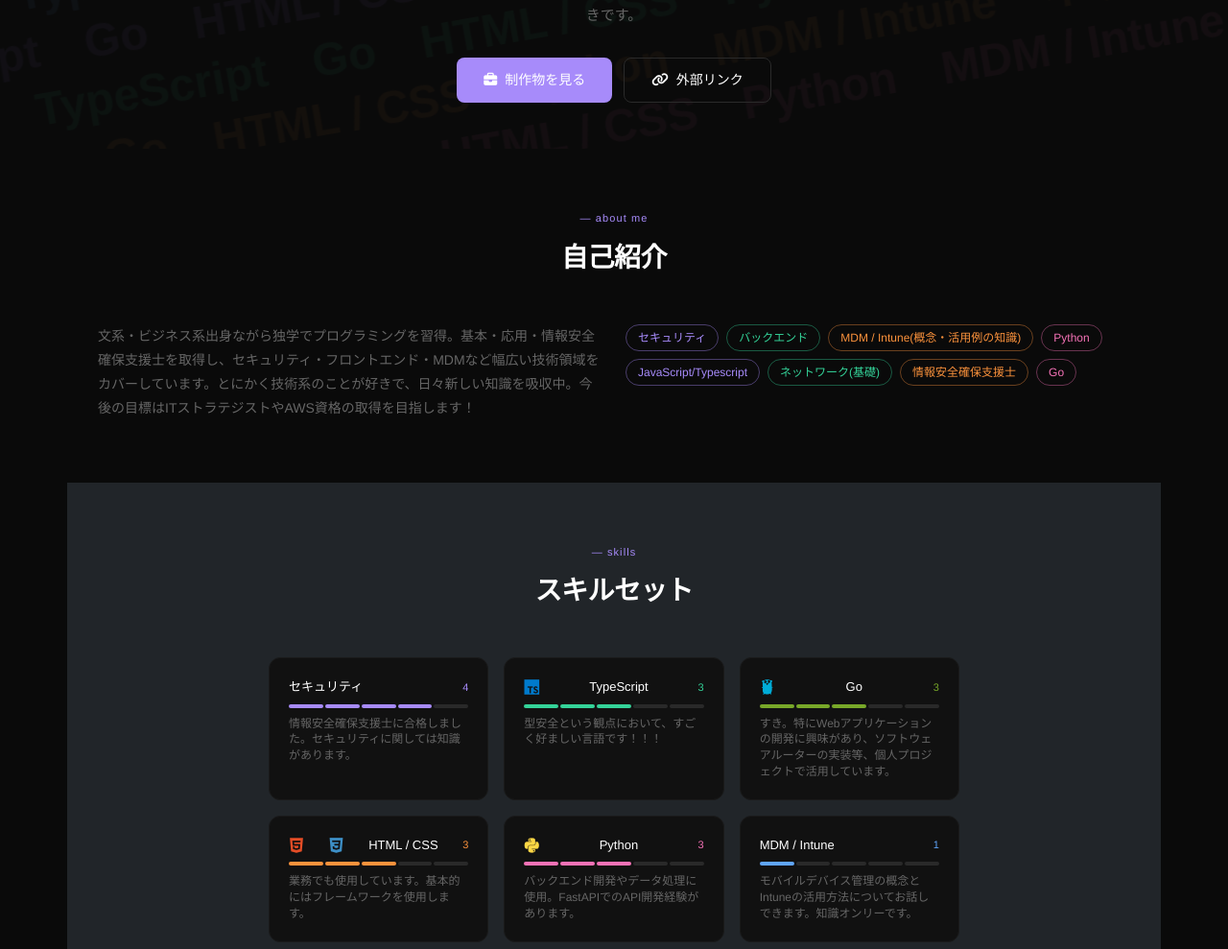
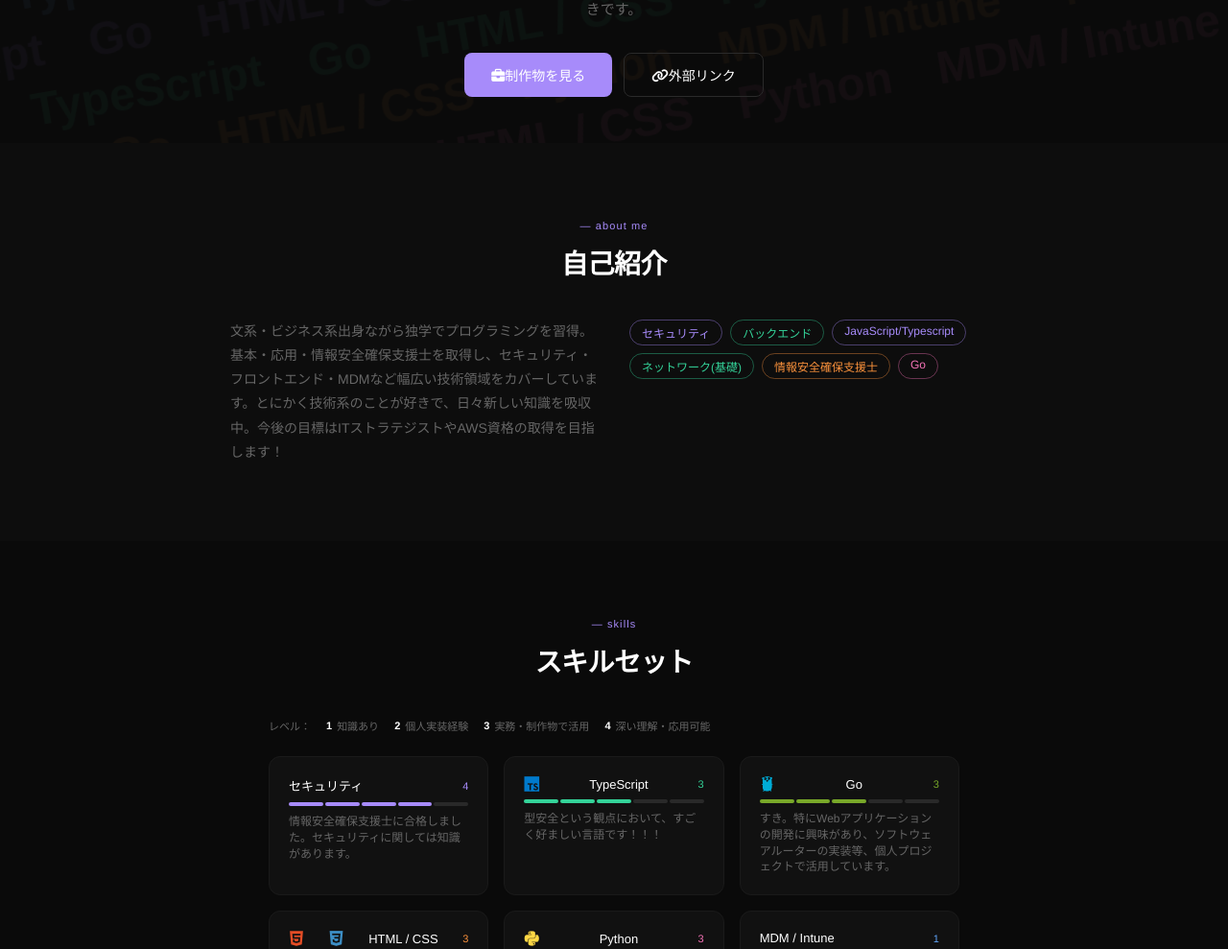
Before and after one commit to Reeeid/portfolio.github.io, a website with bundled scripts: page index.html in a window 1280 px wide. Shown: the part 391-1380 px from the top of the page at 96% size. Built offline with nearby package versions, Linux system fonts and the light colour scheme.

Commit message:
レスポンシブ・最終修正

```diff
--- a/index.html
+++ b/index.html
@@ -5,7 +5,17 @@
   <meta charset="UTF-8">
   <meta name="viewport" content="width=device-width, initial-scale=1.0">
   <title>Portfolio - R3id</title>
-  <link href="https://cdn.jsdelivr.net/npm/bootstrap@5.3.0/dist/css/bootstrap.min.css" rel="stylesheet">
+
+  <!-- OGP -->
+  <meta property="og:title" content="Portfolio - R3id">
+  <meta property="og:description" content="文系出身の独学エンジニア。セキュリティ・バックエンド・フロントエンドまで幅広くやっています。">
+  <meta property="og:type" content="website">
+  <meta property="og:url" content="https://reeeid.github.io/portfolio.github.io/">
+  <meta name="twitter:card" content="summary">
+  <meta name="twitter:site" content="@R3ID_0107">
+  <meta name="twitter:title" content="Portfolio - R3id">
+  <meta name="twitter:description" content="文系出身の独学エンジニア。セキュリティ・バックエンド・フロントエンドまで幅広くやっています。">
+
   <link rel="stylesheet" href="https://cdnjs.cloudflare.com/ajax/libs/font-awesome/6.4.0/css/all.min.css">
   <link rel="stylesheet" href="https://cdn.jsdelivr.net/gh/devicons/devicon@latest/devicon.min.css">
   <link rel="stylesheet" href="css/main.css">
@@ -38,43 +48,43 @@
         Goが一番好きです。
       </p>
       <div class="hero-btns">
-      <button class="btn btn-primary btn-main" onclick="document.getElementById('works').scrollIntoView({behavior:'smooth'})"><i class="fas fa-briefcase me-2"></i>制作物を見る</button>
-      <button class="btn btn-outline-light btn-sub" onclick="document.getElementById('contact').scrollIntoView({behavior:'smooth'})"><i class="fas fa-link me-2"></i>外部リンク</button>
+        <button class="btn-main" id="btnWorks"><i class="fas fa-briefcase"></i>制作物を見る</button>
+        <button class="btn-sub" id="btnContact"><i class="fas fa-link"></i>外部リンク</button>
       </div>
     </div>
   </section>
 
-
-  <section class="section container" id="about">
-    <div class="text-center mb-5">
+  <section class="section section-alt" id="about">
+    <div class="sec-header">
       <div class="sec-eyebrow">— about me</div>
       <div class="sec-heading">自己紹介</div>
     </div>
-    <div class="row">
-      <div class="col-md-6">
+    <div class="about-grid">
       <div class="about-text">
         文系・ビジネス系出身ながら独学でプログラミングを習得。基本・応用・情報安全確保支援士を取得し、セキュリティ・フロントエンド・MDMなど幅広い技術領域をカバーしています。とにかく技術系のことが好きで、日々新しい知識を吸収中。今後の目標はITストラテジストやAWS資格の取得を目指します！
       </div>
-      </div>
-      <div class="col-md-6">
       <div class="about-pills">
         <span class="pill purple">セキュリティ</span>
         <span class="pill green">バックエンド</span>
-          <span class="pill orange">MDM / Intune(概念・活用例の知識)</span>
-          <span class="pill pink">Python</span>
         <span class="pill purple">JavaScript/Typescript</span>
         <span class="pill green">ネットワーク(基礎)</span>
         <span class="pill orange">情報安全確保支援士</span>
         <span class="pill pink">Go</span>
       </div>
     </div>
-    </div>
   </section>
 
-  <section class="section container bg-dark text-light" id="skills">
-    <div class="text-center mb-5">
+  <section class="section" id="skills">
+    <div class="sec-header">
       <div class="sec-eyebrow">— skills</div>
       <div class="sec-heading">スキルセット</div>
+    </div>
+    <div class="skill-legend">
+      <span>レベル：</span>
+      <span class="legend-item"><b>1</b> 知識あり</span>
+      <span class="legend-item"><b>2</b> 個人実装経験</span>
+      <span class="legend-item"><b>3</b> 実務・制作物で活用</span>
+      <span class="legend-item"><b>4</b> 深い理解・応用可能</span>
     </div>
     <div class="skills-grid" id="skillsEl">
       <div class="skill-card reveal">
@@ -155,50 +165,56 @@
     </div>
   </section>
 
-  <section class="section container" id="works">
-    <div class="text-center mb-5">
+  <section class="section section-alt" id="works">
+    <div class="sec-header">
       <div class="sec-eyebrow">— works</div>
       <div class="sec-heading">制作物</div>
     </div>
     <div class="works-grid">
-      <div class="work-card reveal">
+      <a class="work-card reveal" href="https://github.com/Reeeid" target="_blank" rel="noopener">
         <div class="work-thumb t1"><i class="fa-regular fa-tree"></i></div>
         <div class="work-info">
+          <div>
             <h3>GROWTREE</h3>
             <p>スキル診断・プログラミング学習支援ツール(バックエンド・認証部分を作成)</p>
+          </div>
           <div class="work-tags"><span class="wtag">Python</span><span class="wtag">FastAPI</span><span class="wtag">React</span><span class="wtag">TypeScript</span><span class="wtag">Oauth2</span></div>
         </div>
-      </div>
-      <div class="work-card reveal" style="transition-delay:.1s">
+      </a>
+      <a class="work-card reveal" href="https://github.com/Reeeid" target="_blank" rel="noopener" style="transition-delay:.1s">
         <div class="work-thumb t2"><i class="fa-regular fa-face-grin-squint-tears"></i></div>
         <div class="work-info">
+          <div>
             <h3>HTML to EMOJI</h3>
             <p>HTMLを絵文字に変換する拡張機能</p>
+          </div>
           <div class="work-tags"><span class="wtag">Go</span><span class="wtag">JavaScript</span><span class="wtag">LLMstudio</span></div>
         </div>
-      </div>
-      <div class="work-card reveal" style="transition-delay:.2s">
+      </a>
+      <a class="work-card reveal" href="https://github.com/Reeeid" target="_blank" rel="noopener" style="transition-delay:.2s">
         <div class="work-thumb t3"><i class="fa-regular fa-book"></i></div>
         <div class="work-info">
+          <div>
             <h3>TODOテトリス</h3>
             <p>Reactで作成したTODOアプリ</p>
+          </div>
           <div class="work-tags"><span class="wtag">React</span><span class="wtag">TypeScript</span><span class="wtag">Vercel</span><span class="wtag">Go</span></div>
         </div>
-      </div>
+      </a>
     </div>
   </section>
 
-  <section class="section container" id="contact">
+  <section class="section" id="contact">
     <div class="contact-wrap reveal">
-      <div class="sec-eyebrow text-center">— contact</div>
-      <div class="sec-heading text-center">連絡先</div>
+      <div class="sec-eyebrow" style="text-align:center">— contact</div>
+      <div class="sec-heading" style="text-align:center">連絡先</div>
       <p>何かあればXにどうぞ。<br>よろしくね</p>
       <div class="contact-links">
-        <a class="c-link" href="https://github.com/Reeeid">
+        <a class="c-link" href="https://github.com/Reeeid" target="_blank" rel="noopener">
           <i class="fab fa-github"></i>
           GitHub
         </a>
-        <a class="c-link" href="https://x.com/R3ID_0107">
+        <a class="c-link" href="https://x.com/R3ID_0107" target="_blank" rel="noopener">
           <i class="fab fa-x-twitter"></i>
           X / Twitter
         </a>
--- a/js/nav.js
+++ b/js/nav.js
@@ -2,6 +2,13 @@ export function initNav() {
   const nav = document.getElementById('siteNav');
   const hamburger = document.getElementById('navHamburger');
   const navLinks = document.getElementById('navLinks');
+
+  document.getElementById('btnWorks')?.addEventListener('click', () => {
+    document.getElementById('works').scrollIntoView({ behavior: 'smooth' });
+  });
+  document.getElementById('btnContact')?.addEventListener('click', () => {
+    document.getElementById('contact').scrollIntoView({ behavior: 'smooth' });
+  });
 
   window.addEventListener('scroll', () => {
     nav.classList.toggle('mini', window.scrollY > 40);
--- a/scss/main.scss
+++ b/scss/main.scss
@@ -214,9 +214,28 @@ body {
 }
 
 
-/* ABOUT */
+/* SECTION */
 .section {
-  padding: 4rem 2rem;
+  padding: 5rem 2rem;
+  max-width: 800px;
+  margin: 0 auto;
+
+  &-alt {
+    max-width: 100%;
+    background: #0d0d0d;
+    padding: 5rem 2rem;
+
+    > * {
+      max-width: 800px;
+      margin-left: auto;
+      margin-right: auto;
+    }
+  }
+
+  .sec-header {
+    text-align: center;
+    margin-bottom: 2.5rem;
+  }
 
   .sec-eyebrow {
     font-size: 11px;
@@ -230,8 +249,41 @@ body {
     font-size: 28px;
     font-weight: 700;
     letter-spacing: -.02em;
-    margin-bottom: 1rem;
+    margin-bottom: 0;
     color: $text-light;
+  }
+}
+
+/* ABOUT */
+.about-grid {
+  display: grid;
+  grid-template-columns: 1fr 1fr;
+  gap: 2rem;
+  align-items: start;
+}
+
+/* SKILL LEGEND */
+.skill-legend {
+  display: flex;
+  align-items: center;
+  gap: 16px;
+  flex-wrap: wrap;
+  font-size: 11px;
+  color: $text-muted;
+  margin-bottom: 1.5rem;
+  max-width: 720px;
+  margin-left: auto;
+  margin-right: auto;
+
+  b {
+    color: $text-light;
+    margin-right: 3px;
+  }
+
+  .legend-item {
+    display: flex;
+    align-items: center;
+    gap: 2px;
   }
 }
 
@@ -358,6 +410,8 @@ body {
   .work-card {
     display: flex;
     flex-direction: column;
+    text-decoration: none;
+    color: inherit;
     border-radius: 12px;
     overflow: hidden;
     border: 1px solid $border-color;
@@ -694,8 +748,12 @@ body {
   }
 
   .about-grid {
-    grid-template-columns: 1fr !important;
+    grid-template-columns: 1fr;
     gap: 1.5rem;
+  }
+
+  .section, .section-alt {
+    padding: 3rem 1.25rem;
   }
 
   .skills-grid {
```
Also changed, not shown: css/main.css, 1 other file. Lines whose indentation alone changed are shown as unchanged.
